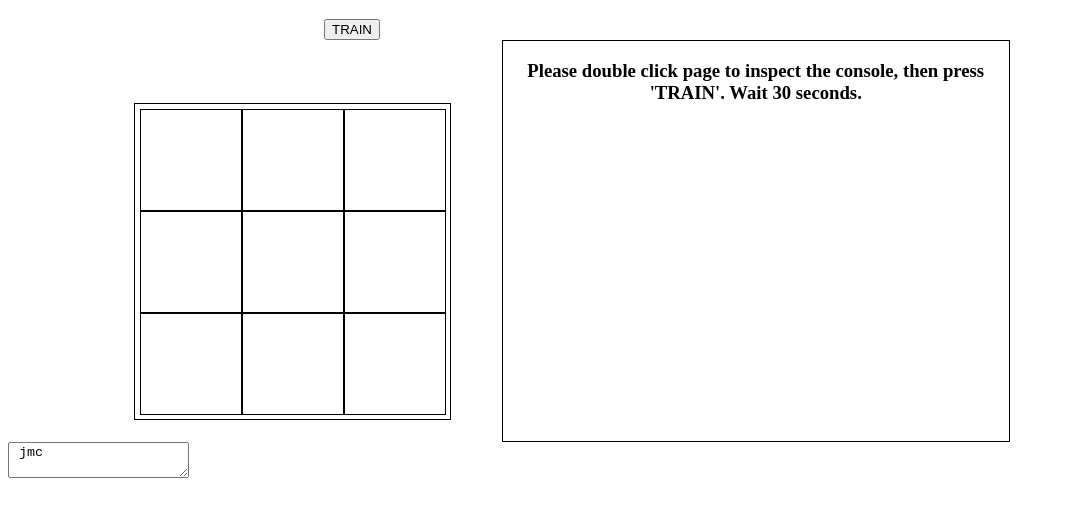
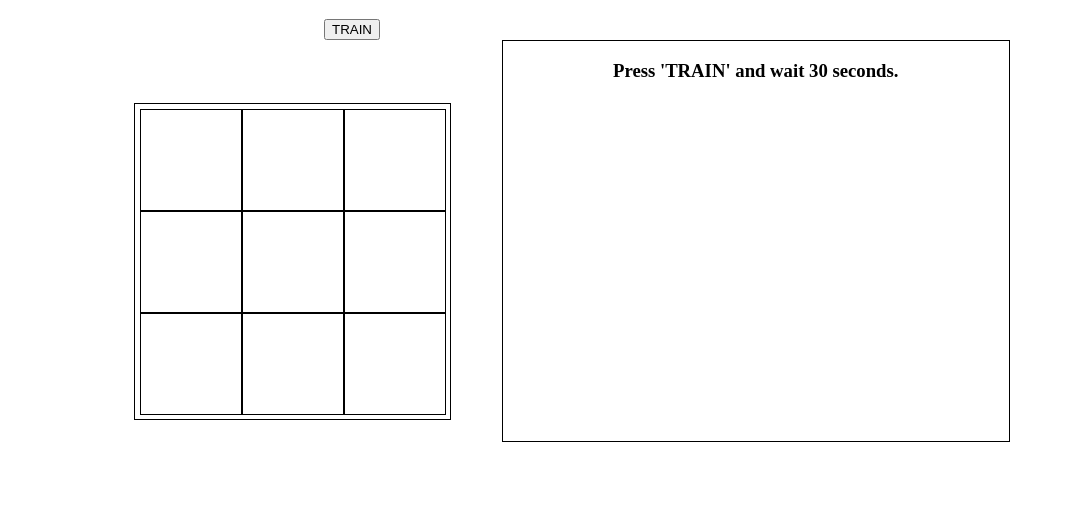
Before and after one commit to jhoward39/CounterfactualRegretMinimization, a plain HTML site: page index.html in a window 1280 px wide. Shown: the part 61-578 px from the top of the page, without its empty margins (0-1065 px from the left). Drawn offline with Linux system fonts and the light colour scheme.

Commit message:
get tid of text box

```diff
--- a/index.html
+++ b/index.html
@@ -5,7 +5,7 @@
     <meta http-equiv="X-UA-Compatible" content="IE=edge" />
     <meta name="viewport" content="width=device-width, initial-scale=1.0" />
     <link rel="stylesheet" href="style.css" />
-    <title>Document</title>
+    <title>CFR-Joseph Howard</title>
   </head>
   <body>
     <h1 id="title">Counter Factual Regret Minimization</h1>
@@ -23,12 +23,11 @@
         <div class="cell" id="cell9"></div>
       </div>
       <div class="gameMap" id="gameMapOne">
-        <h3 id="placeHolder">Please double click page to inspect the console, then press 'TRAIN'. Wait 30 seconds. </h3>
+        <h3 id="placeHolder"> Press 'TRAIN' and wait 30 seconds. </h3>
 
         <!-- <div class="node" id="seedNode"></div> -->
       </div>
     </div>
-    <textarea> jmc</textarea>
     <script src="cfr.js"></script>
   </body>
 </html>
```
